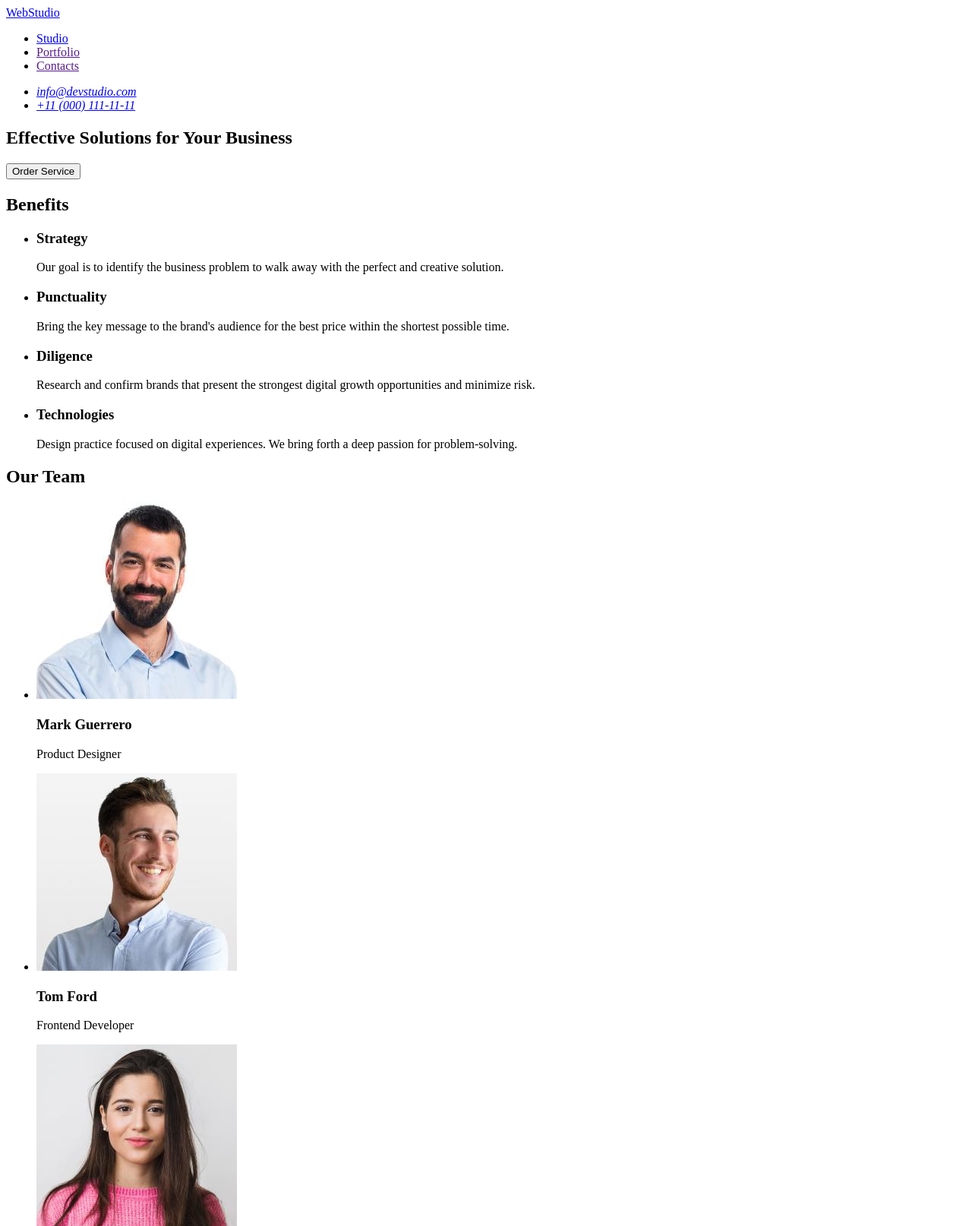
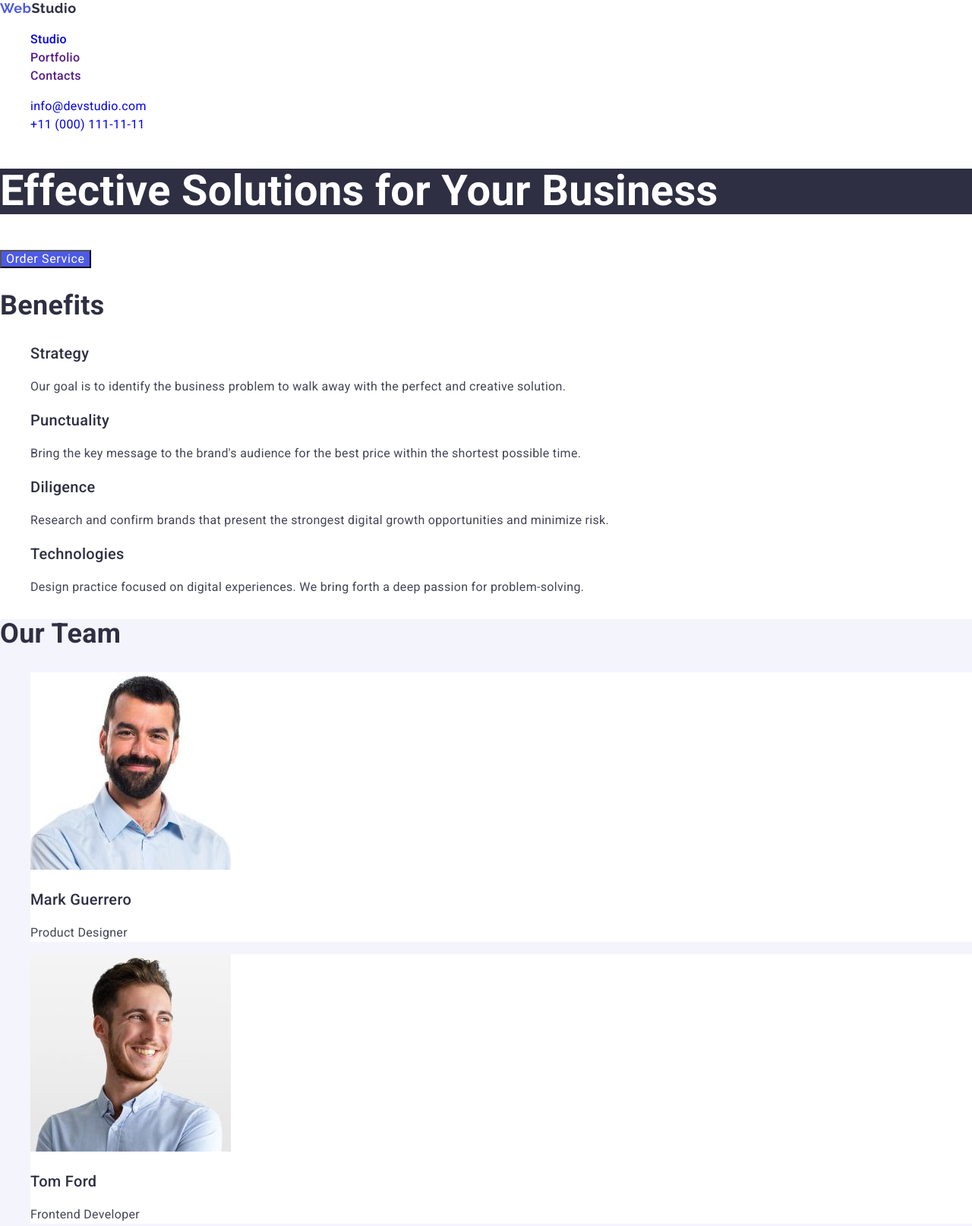
Before and after one commit to GrohotRos/goit-markup-hw-02, a plain HTML site: page index.html in a window 1280 px wide. Shown: the top 1614 px of the page at 76% size. Drawn offline with nearby package versions, Linux system fonts and the light colour scheme.

Commit message:
Added styles to the site

```diff
--- /dev/null
+++ b/css/style.css
@@ -0,0 +1,99 @@
+body{
+    font-family: 'Roboto', sans-serif;
+    color: #2E2F42;
+    background-color: #FFF;
+    font-size: 16px;
+    line-height: 1.5;
+    letter-spacing: 0.02em;
+}
+
+.link {
+    text-decoration: none;
+}
+
+.logo {
+    color: #4D5AE5;
+    font-family: 'Raleway', sans-serif;
+    font-size: 18px;
+    line-height: 1.16;
+    letter-spacing: 0.03em;
+}
+
+.logo-top {
+    color: #2E2F42;
+}
+
+.menu {
+    list-style-type: none;
+}
+
+.menu-link {
+    font-weight: 500;
+}
+
+.menu-link:hover,
+.menu-link:focus,
+.address-link:hover,
+.address-link:focus {
+    color: #404BBF;
+}
+
+.site-address {
+    font-size: 16px;
+    font-style: normal;
+}
+
+h1 {
+    color: #FFF;
+    background-color: #2E2F42;
+    font-size: 56px;
+    line-height: 1.07;
+}
+
+.order-page {
+    color: #FFF;
+    background-color: #4D5AE5;
+    cursor: pointer;
+    letter-spacing: 0.04em;
+}
+
+.order-page:hover {
+    background-color: #404BBF;
+}
+
+.order-page:hover,
+.order-page:focus {
+    color: #404BBF;
+}
+
+h2 {
+    font-size: 36px;
+    line-height: 1.11;
+}
+
+h3 {
+    font-size: 20px;
+    font-weight: 500;
+    line-height: 1.2;
+}
+
+.text-page {
+    color: #434455;
+}
+
+.personnel-page {
+    background-color: #F4F4FD;
+}
+
+.menu-our-team {
+    background-color: #FFF;
+}
+
+footer {
+    background-color: #2E2F42;
+    color: #F4F4FD;
+}
+
+.logo-bottom {
+    color: #F4F4FD;
+}
--- a/index.html
+++ b/index.html
@@ -4,25 +4,36 @@
     <meta charset="UTF-8" />
     <meta name="viewport" content="width=device-width, initial-scale=1.0" />
     <title>WebStudio</title>
+    <link rel="preconnect" href="https://fonts.googleapis.com">
+<link rel="preconnect" href="https://fonts.gstatic.com" crossorigin>
+<link href="https://fonts.googleapis.com/css2?family=Raleway:wght@700&family=Roboto:wght@400;500;700&display=swap" rel="stylesheet">
+    <link rel="stylesheet" href="https://cdnjs.cloudflare.com/ajax/libs/modern-normalize/2.0.0/modern-normalize.min.css">
+    <link rel="stylesheet" href="./css/style.css">
   </head>
 
   <body>
-    <header>
-      <nav>
-        <a href="./index.html">WebStudio</a>
-        <ul>
-          <li><a href="./index.html">Studio</a></li>
-          <li><a href="">Portfolio</a></li>
-          <li><a href="">Contacts</a></li>
+    <header class="site-header">
+      <nav class="site-navigation">
+        <a href="./index.html" class="logo link">Web<span class="logo-top">Studio</span></a>
+        <ul class="menu">
+          <li class="menu-item">
+            <a class="menu-link link" href="./index.html">Studio</a>
+          </li>
+          <li class="menu-item">
+            <a class="menu-link link" href="">Portfolio</a>
+          </li>
+          <li class="menu-item">
+            <a class="menu-link link" href="">Contacts</a>
+          </li>
         </ul>
       </nav>
-      <address>
-        <ul>
+      <address class="site-address">
+        <ul class="menu">
           <li>
-            <a href="mailto:info@devstudio.com">info@devstudio.com</a>
+            <a href="mailto:info@devstudio.com" class="address-link link">info@devstudio.com</a>
           </li>
           <li>
-            <a href="tel:+110001111111">+11 (000) 111-11-11</a>
+            <a href="tel:+110001111111" class="address-link link">+11 (000) 111-11-11</a>
           </li>
         </ul>
       </address>
@@ -34,37 +45,37 @@
           Effective Solutions
           for Your Business
         </h1>
-        <button type="button">Order Service</button>
+        <button type="button" class="order-page ">Order Service</button>
       </section>
 
       <!-- section 2 -->
       <section>
         <h2>Benefits</h2>
-        <ul>
+        <ul class="menu">
           <li>
             <h3>Strategy</h3>
-            <p>
+            <p class="text-page">
               Our goal is to identify the business problem to walk away with the
               perfect and creative solution.
             </p>
           </li>
           <li>
             <h3>Punctuality</h3>
-            <p>
+            <p class="text-page">
               Bring the key message to the brand's audience for the best price
               within the shortest possible time.
             </p>
           </li>
           <li>
             <h3>Diligence</h3>
-            <p>
+            <p class="text-page">
               Research and confirm brands that present the strongest digital
               growth opportunities and minimize risk.
             </p>
           </li>
           <li>
             <h3>Technologies</h3>
-            <p>
+            <p class="text-page">
               Design practice focused on digital experiences. We bring forth a
               deep passion for problem-solving.
             </p>
@@ -73,10 +84,10 @@
       </section>
 
       <!-- section 3 -->
-      <section>
+      <section class="personnel-page">
         <h2>Our Team</h2>
-        <ul>
-          <li>
+        <ul class="menu">
+          <li class="menu-our-team">
             <img
               src="./images/personnel/productdesigner.jpg"
               alt="product designer"
@@ -84,9 +95,9 @@
               height="260"
             />
             <h3>Mark Guerrero</h3>
-            <p>Product Designer</p>
+            <p class="text-page">Product Designer</p>
           </li>
-          <li>
+          <li class="menu-our-team">
             <img
               src="./images/personnel/frontenddeveloper.jpg"
               alt="frontend developer"
@@ -94,9 +105,9 @@
               height="260"
             />
             <h3>Tom Ford</h3>
-            <p>Frontend Developer</p>
+            <p class="text-page">Frontend Developer</p>
           </li>
-          <li>
+          <li class="menu-our-team">
             <img
               src="./images/personnel/marketing.jpg"
               alt="marketing"
@@ -104,9 +115,9 @@
               height="260"
             />
             <h3>Camila Garcia</h3>
-            <p>Marketing</p>
+            <p class="text-page">Marketing</p>
           </li>
-          <li>
+          <li class="menu-our-team">
             <img
               src="./images/personnel/uidesigner.jpg"
               alt="ui designer"
@@ -114,14 +125,81 @@
               height="260"
             />
             <h3>Daniel Wilson</h3>
-            <p>UI Designer</p>
+            <p class="text-page">UI Designer</p>
+          </li>
+        </ul>
+      </section>
+
+      <!-- section 4 -->
+      <section>
+        <h2>Our Portfolio</h2>
+        <ul class="menu">
+          <li>
+            <img
+              src="./images/portfolio/bankingapp.jpg"
+              alt="banking app"
+              width="360"
+              height="300"
+            />
+            <h3>Banking App</h3>
+            <p class="text-page">App</p>
+          </li>
+          <li>
+            <img
+              src="./images/portfolio/cashlesspayment.jpg"
+              alt="cashless payment"
+              width="360"
+              height="300"
+            />
+            <h3>Cashless Payment</h3>
+            <p class="text-page">Marketing</p>
+          </li>
+          <li>
+            <img
+              src="./images/portfolio/meditationapp.jpg"
+              alt="meditation app"
+              width="360"
+              height="300"
+            />
+            <h3>Meditation App</h3>
+            <p class="text-page">App</p>
+          </li>
+          <li>
+            <img
+              src="./images/portfolio/taxiservice.jpg"
+              alt="taxi service"
+              width="360"
+              height="300"
+            />
+            <h3>Taxi Service</h3>
+            <p class="text-page">Marketing</p>
+          </li>
+          <li>
+            <img
+              src="./images/portfolio/screenillustrations.jpg"
+              alt="screen illustrations"
+              width="360"
+              height="300"
+            />
+            <h3>Screen Illustrations</h3>
+            <p class="text-page">Design</p>
+          </li>
+          <li>
+            <img
+              src="./images/portfolio/onlinecourses.jpg"
+              alt="taxi service"
+              width="360"
+              height="300"
+            />
+            <h3>Online Courses</h3>
+            <p class="text-page">Marketing</p>
           </li>
         </ul>
       </section>
     </main>
     <footer>
-        <a href="./index.html">WebStudio</a>
-      <p>
+        <a class="logo" href="./index.html">Web<span  class="logo-bottom link">Studio</span></a>
+      <p class="text-bottom">
         Increase the flow of customers and sales for your business with digital
         marketing & growth solutions.
       </p>
```
Also changed, not shown: images/portfolio/bankingapp.jpg (added), images/portfolio/cashlesspayment.jpg (added), images/portfolio/meditationapp.jpg (added), images/portfolio/onlinecourses.jpg (added), images/portfolio/screenillustrations.jpg (added), images/portfolio/taxiservice.jpg (added).
